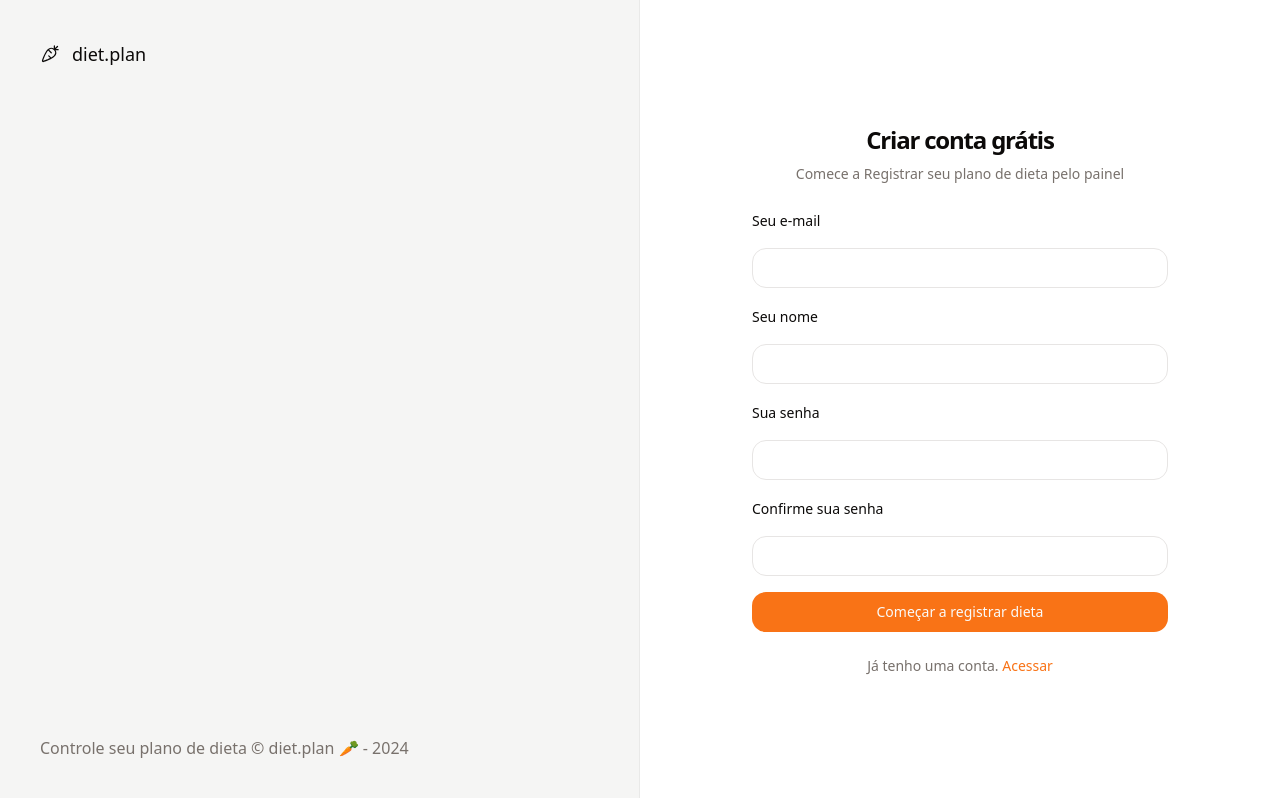
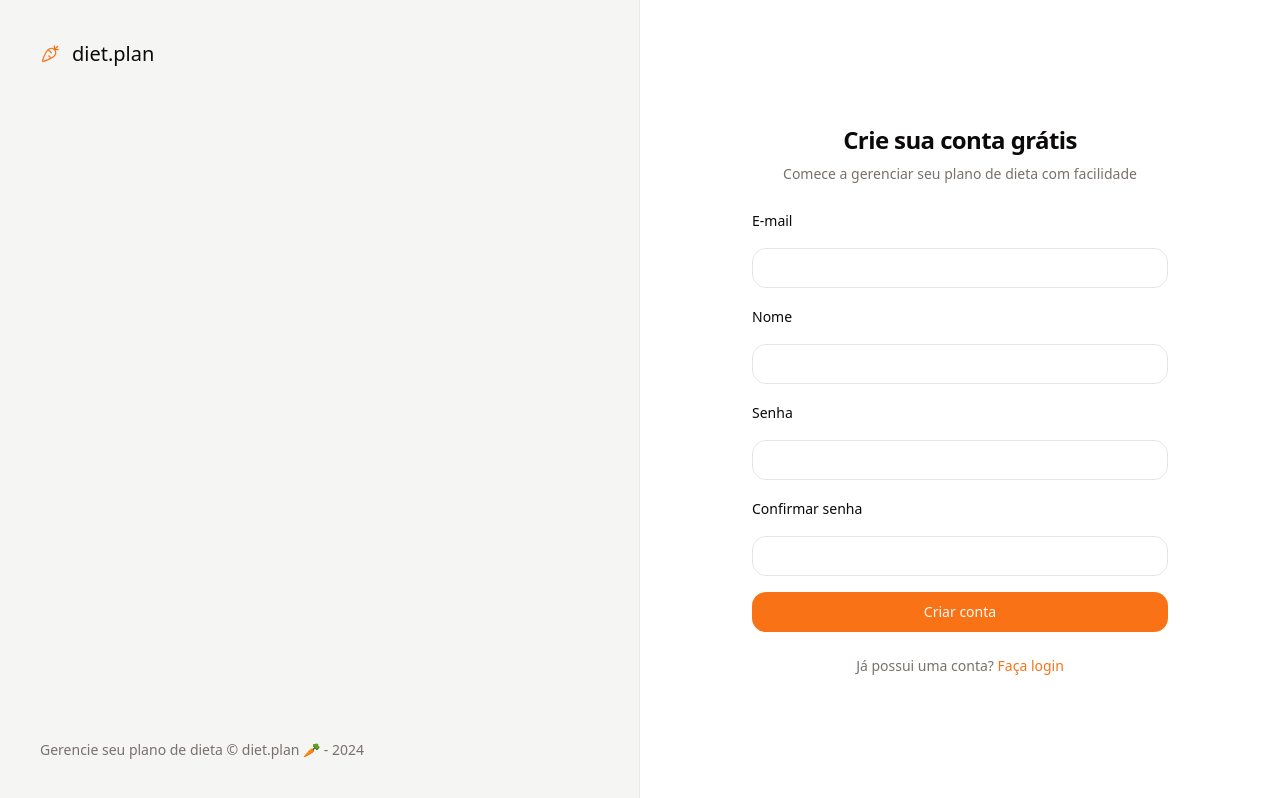
Before and after one commit to JadeOweis/projeto-final, a React (Vite) app in the folder frontend/: page /sign-up in a window 1280 px wide. Built offline with nearby package versions, Linux system fonts and the light colour scheme; no server answers.

Commit message:
Melhorar textos

```diff
--- a/frontend/src/components/header.tsx
+++ b/frontend/src/components/header.tsx
@@ -11,16 +11,16 @@ export function Header() {
     localStorage.removeItem('token')
 
     navigate('/sign-in', { replace: true })
-    toast.success('Deslogado com sucesso')
+    toast.success('Você saiu da conta com sucesso!')
   }
 
   return (
     <header className="w-screen bg-muted-foreground py-12 dark:bg-background md:py-32">
       <nav className="flex w-full items-center justify-between px-4 md:container md:w-[90%] lg:w-2/3">
-        <Carrot className="h-6 w-6 fill-primary md:h-10 md:w-10" />
+        <Carrot className="h-6 w-6 fill-primary md:h-10 md:w-10" aria-label="Logo da Marca" />
 
         <div className="ml-auto flex items-center justify-center gap-2 md:gap-4">
-          <Button onClick={handleSignOut}>Logout</Button>
+          <Button onClick={handleSignOut}>Sair</Button> {/* Tornando o texto mais amigável */}
         </div>
       </nav>
     </header>
--- a/frontend/src/pages/_layouts/auth.tsx
+++ b/frontend/src/pages/_layouts/auth.tsx
@@ -6,13 +6,12 @@ export function AuthLayout() {
     <div className="min-h-screen md:grid md:grid-cols-2">
       <header className="hidden h-full flex-col justify-between border-r border-foreground/5 bg-muted p-10 text-muted-foreground md:flex">
         <div className="flex items-center gap-3 text-lg text-foreground">
-          <Carrot className="h-5 w-5" />
+          <Carrot className="h-5 w-5 fill-primary" aria-label="Logo da Diet Plan" />
 
-          <span className="font-medium">diet.plan</span>
+          <span className="font-medium text-xl">diet.plan</span>
         </div>
-        <footer>
-          Controle seu plano de dieta &copy; diet.plan 🥕 -{' '}
-          {new Date().getFullYear()}
+        <footer className="text-sm mt-auto">
+          Gerencie seu plano de dieta &copy; diet.plan 🥕 - {new Date().getFullYear()}
         </footer>
       </header>
 
--- a/frontend/src/pages/auth/sign-in.tsx
+++ b/frontend/src/pages/auth/sign-in.tsx
@@ -13,8 +13,8 @@ import { Input } from '@/components/ui/input'
 import { Label } from '@/components/ui/label'
 
 const signInForm = z.object({
-  email: z.string().min(1, 'Campo obrigatório').email('E-mail inválido'),
-  password: z.string().min(1, 'Campo obrigatório'),
+  email: z.string().min(1, 'O e-mail é obrigatório').email('E-mail inválido'),
+  password: z.string().min(1, 'A senha é obrigatória'),
 })
 
 type SignInForm = z.infer<typeof signInForm>
@@ -32,16 +32,16 @@ export function SignIn() {
   const { mutateAsync: authenticate } = useMutation({
     mutationFn: signIn,
     onSuccess: () => {
-      toast.success('Login efetuado com sucesso')
+      toast.success('Login realizado com sucesso!')
       navigate('/')
     },
     onError: (error: AxiosError) => {
-      if (error.response && error.response.status === 404) {
+      if (error.response?.status === 404) {
         toast.error('E-mail não encontrado')
-      } else if (error.response && error.response.status === 401) {
+      } else if (error.response?.status === 401) {
         toast.error('Credenciais inválidas')
       } else {
-        toast.error('Houve um problema inesperado com seu cadastro')
+        toast.error('Ocorreu um problema inesperado. Tente novamente mais tarde.')
       }
     },
   })
@@ -52,15 +52,15 @@ export function SignIn() {
 
   return (
     <>
-      <Helmet title="LogIn" />
+      <Helmet title="Login" />
       <section className="flex w-full max-w-md flex-col items-center justify-center gap-6 px-4 py-20">
         <article className="flex w-full flex-col justify-center gap-6">
           <div className="flex flex-col text-center md:gap-2">
-            <h1 className="text-xl font-semibold tracking-tighter md:text-2xl">
-              Acessar painel
+            <h1 className="text-xl font-semibold tracking-tight md:text-2xl">
+              Acessar o Painel
             </h1>
             <p className="text-sm text-muted-foreground">
-              Acompanhe seu plano de dieta pelo painel
+              Gerencie seu plano de dieta com facilidade
             </p>
           </div>
         </article>
@@ -72,9 +72,9 @@ export function SignIn() {
           <div className="space-y-1 md:space-y-4">
             <Label
               htmlFor="email"
-              className={errors.email && 'text-destructive'}
+              className={errors.email ? 'text-destructive' : ''}
             >
-              Seu e-mail
+              E-mail
             </Label>
             <Input
               id="email"
@@ -85,10 +85,11 @@ export function SignIn() {
                   ? 'border-destructive focus-visible:ring-destructive'
                   : ''
               }
+              aria-describedby={errors.email ? 'email-error' : undefined}
             />
             {errors.email && (
-              <span className="px-2 text-sm text-destructive">
-                {errors.email?.message}
+              <span id="email-error" className="px-2 text-sm text-destructive">
+                {errors.email.message}
               </span>
             )}
           </div>
@@ -96,9 +97,9 @@ export function SignIn() {
           <div className="space-y-1 md:space-y-4">
             <Label
               htmlFor="password"
-              className={errors.password && 'text-destructive'}
+              className={errors.password ? 'text-destructive' : ''}
             >
-              Sua senha
+              Senha
             </Label>
             <Input
               id="password"
@@ -109,22 +110,23 @@ export function SignIn() {
                   ? 'border-destructive focus-visible:ring-destructive'
                   : ''
               }
+              aria-describedby={errors.password ? 'password-error' : undefined}
             />
             {errors.password && (
-              <span className="px-2 text-sm text-destructive">
-                {errors.password?.message}
+              <span id="password-error" className="px-2 text-sm text-destructive">
+                {errors.password.message}
               </span>
             )}
           </div>
 
           <Button type="submit" disabled={isSubmitting}>
-            Acessar painel
+            Acessar o Painel
           </Button>
         </form>
         <span className="w-full text-center text-sm text-muted-foreground">
-          Não tem uma conta?{' '}
+          Não possui uma conta?{' '}
           <Link to="/sign-up" className="text-primary hover:underline">
-            Criar uma
+            Crie uma aqui
           </Link>
         </span>
       </section>
--- a/frontend/src/pages/auth/sign-up.tsx
+++ b/frontend/src/pages/auth/sign-up.tsx
@@ -3,7 +3,7 @@ import { useMutation } from '@tanstack/react-query'
 import { AxiosError } from 'axios'
 import { Helmet } from 'react-helmet-async'
 import { useForm } from 'react-hook-form'
-import { Link } from 'react-router-dom'
+import { Link, useNavigate } from 'react-router-dom'
 import { toast } from 'sonner'
 import { z } from 'zod'
 
@@ -14,7 +14,7 @@ import { Label } from '@/components/ui/label'
 
 const signUpForm = z
   .object({
-    email: z.string().min(1, 'Campo obrigatório').email('E-mail inválido'),
+    email: z.string().min(1, 'O e-mail é obrigatório').email('E-mail inválido'),
     name: z.string().min(3, 'O nome deve ter pelo menos 3 caracteres'),
     password: z.string().min(8, 'A senha deve ter pelo menos 8 caracteres'),
     confirmPassword: z
@@ -29,6 +29,8 @@ const signUpForm = z
 type SignUpForm = z.infer<typeof signUpForm>
 
 export function SignUp() {
+  const navigate = useNavigate()
+
   const {
     register,
     handleSubmit,
@@ -40,13 +42,18 @@ export function SignUp() {
   const { mutateAsync: registerUser } = useMutation({
     mutationFn: signUp,
     onSuccess: () => {
-      toast.success('Cadastro efetuado com sucesso')
+      toast.success('Cadastro realizado com sucesso!',{
+        action: {
+          label: 'Login',
+          onClick: () => navigate('/sign-in'),
+        },
+      })
     },
     onError: (error: AxiosError) => {
-      if (error.response && error.response.status === 409) {
+      if (error.response?.status === 409) {
         toast.error('Já existe um usuário com esse e-mail')
       } else {
-        toast.error('Houve um problema inesperado com seu cadastro')
+        toast.error('Ocorreu um problema inesperado. Tente novamente mais tarde.')
       }
     },
   })
@@ -61,11 +68,11 @@ export function SignUp() {
       <section className="flex w-full max-w-md flex-col items-center justify-center gap-6 px-4 py-20">
         <article className="flex w-full flex-col justify-center gap-6">
           <div className="flex flex-col text-center md:gap-2">
-            <h1 className="text-xl font-semibold tracking-tighter md:text-2xl">
-              Criar conta grátis{' '}
+            <h1 className="text-xl font-semibold tracking-tight md:text-2xl">
+              Crie sua conta grátis
             </h1>
             <p className="text-sm text-muted-foreground">
-              Comece a Registrar seu plano de dieta pelo painel
+              Comece a gerenciar seu plano de dieta com facilidade
             </p>
           </div>
         </article>
@@ -77,9 +84,9 @@ export function SignUp() {
           <div className="space-y-1 md:space-y-4">
             <Label
               htmlFor="email"
-              className={errors.email && 'text-destructive'}
+              className={errors.email ? 'text-destructive' : ''}
             >
-              Seu e-mail
+              E-mail
             </Label>
             <Input
               id="email"
@@ -90,31 +97,33 @@ export function SignUp() {
                   ? 'border-destructive focus-visible:ring-destructive'
                   : ''
               }
+              aria-describedby={errors.email ? 'email-error' : undefined}
             />
             {errors.email && (
-              <span className="px-2 text-sm text-destructive">
-                {errors.email?.message}
+              <span id="email-error" className="px-2 text-sm text-destructive">
+                {errors.email.message}
               </span>
             )}
           </div>
 
           <div className="space-y-1 md:space-y-4">
-            <Label htmlFor="name" className={errors.name && 'text-destructive'}>
-              Seu nome
+            <Label htmlFor="name" className={errors.name ? 'text-destructive' : ''}>
+              Nome
             </Label>
             <Input
               id="name"
-              type="name"
+              type="text"
               {...register('name')}
               className={
                 errors.name
                   ? 'border-destructive focus-visible:ring-destructive'
                   : ''
               }
+              aria-describedby={errors.name ? 'name-error' : undefined}
             />
             {errors.name && (
-              <span className="px-2 text-sm text-destructive">
-                {errors.name?.message}
+              <span id="name-error" className="px-2 text-sm text-destructive">
+                {errors.name.message}
               </span>
             )}
           </div>
@@ -122,9 +131,9 @@ export function SignUp() {
           <div className="space-y-1 md:space-y-4">
             <Label
               htmlFor="password"
-              className={errors.password && 'text-destructive'}
+              className={errors.password ? 'text-destructive' : ''}
             >
-              Sua senha
+              Senha
             </Label>
             <Input
               id="password"
@@ -135,10 +144,11 @@ export function SignUp() {
                   ? 'border-destructive focus-visible:ring-destructive'
                   : ''
               }
+              aria-describedby={errors.password ? 'password-error' : undefined}
             />
             {errors.password && (
-              <span className="px-2 text-sm text-destructive">
-                {errors.password?.message}
+              <span id="password-error" className="px-2 text-sm text-destructive">
+                {errors.password.message}
               </span>
             )}
           </div>
@@ -146,9 +156,9 @@ export function SignUp() {
           <div className="space-y-1 md:space-y-4">
             <Label
               htmlFor="confirmPassword"
-              className={errors.confirmPassword && 'text-destructive'}
+              className={errors.confirmPassword ? 'text-destructive' : ''}
             >
-              Confirme sua senha
+              Confirmar senha
             </Label>
             <Input
               id="confirmPassword"
@@ -159,22 +169,23 @@ export function SignUp() {
                   ? 'border-destructive focus-visible:ring-destructive'
                   : ''
               }
+              aria-describedby={errors.confirmPassword ? 'confirmPassword-error' : undefined}
             />
             {errors.confirmPassword && (
-              <span className="px-2 text-sm text-destructive">
-                {errors.confirmPassword?.message}
+              <span id="confirmPassword-error" className="px-2 text-sm text-destructive">
+                {errors.confirmPassword.message}
               </span>
             )}
           </div>
 
           <Button type="submit" disabled={isSubmitting}>
-            Começar a registrar dieta
+            Criar conta
           </Button>
         </form>
         <span className="w-full text-center text-sm text-muted-foreground">
-          Já tenho uma conta.{' '}
+          Já possui uma conta?{' '}
           <Link to="/sign-in" className="text-primary hover:underline">
-            Acessar
+            Faça login
           </Link>
         </span>
       </section>
```
